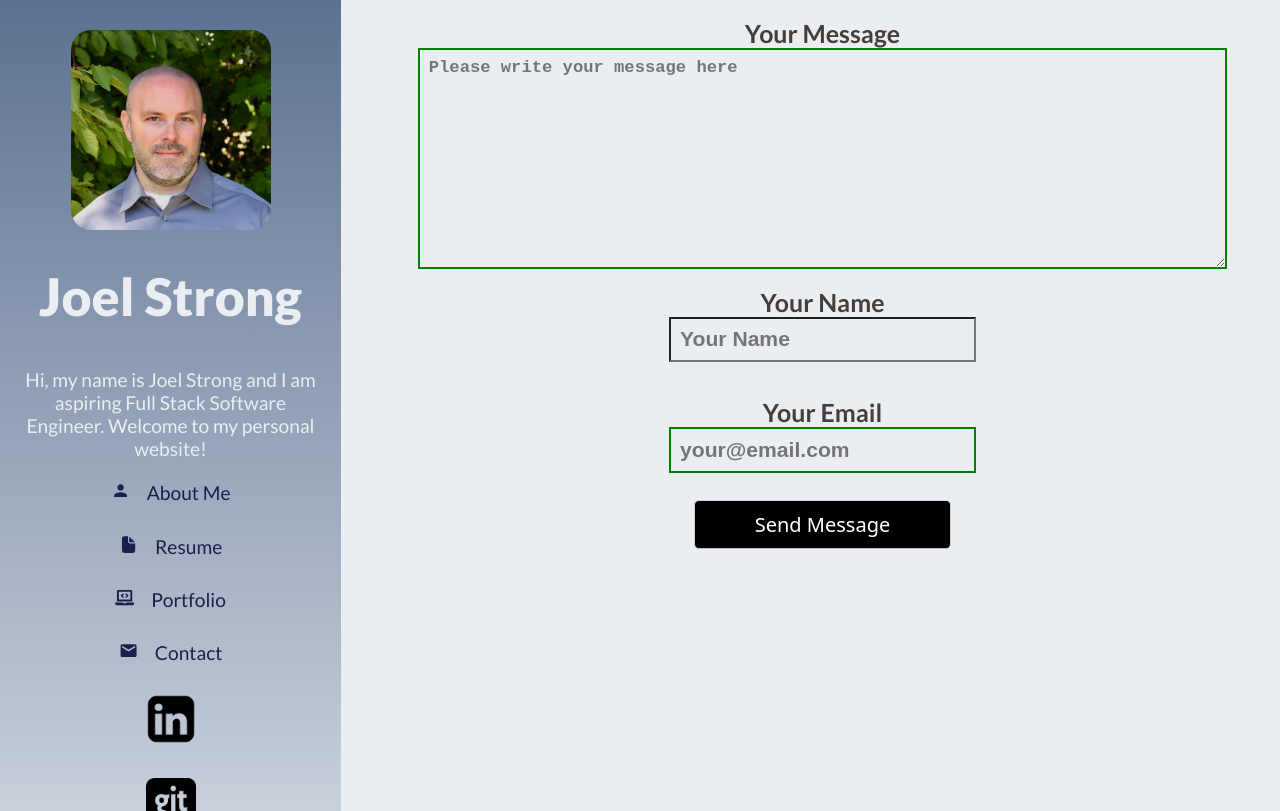
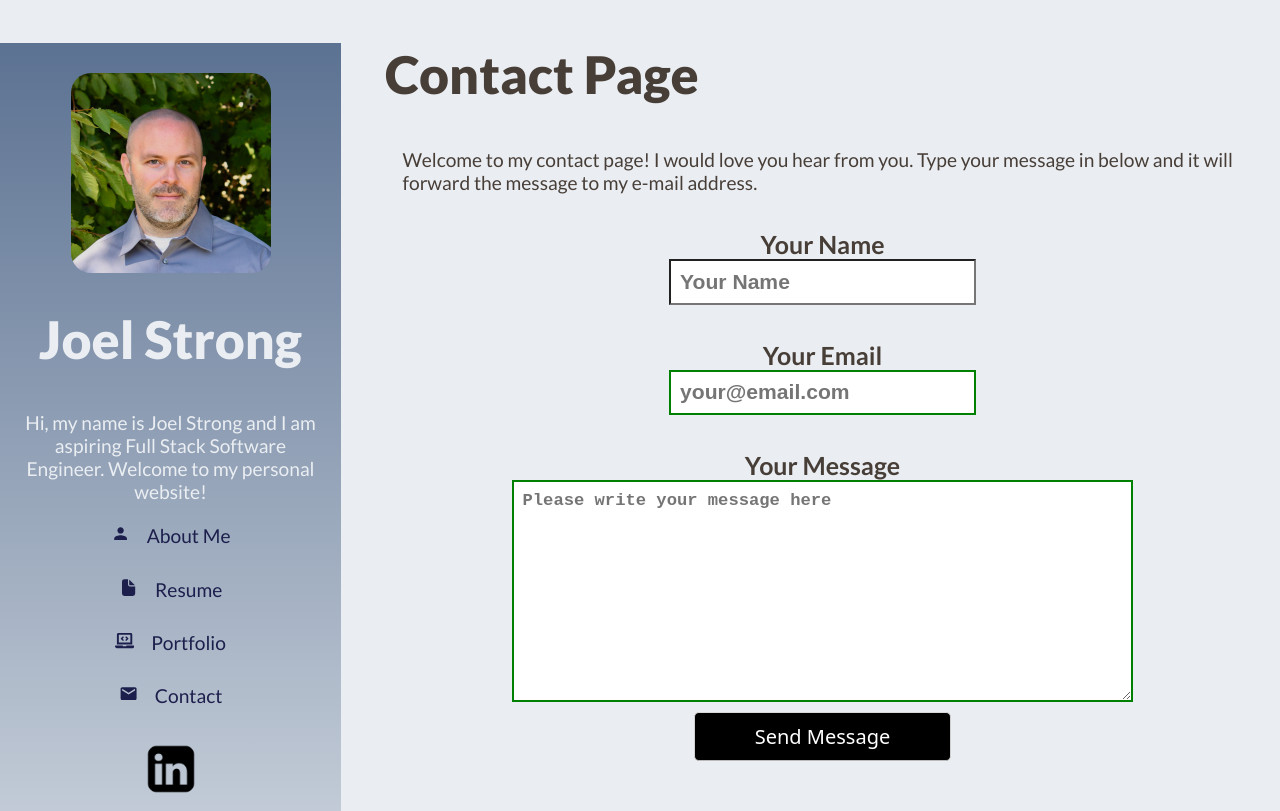
Before and after one commit to jdstrongpdx/website, a React (Create React App) app: page /ContactPage in a window 1280 px wide. Built offline with nearby package versions, Linux system fonts and the light colour scheme.

Commit message:
Update before database test

```diff
--- a/src/App.css
+++ b/src/App.css
@@ -265,6 +265,7 @@ div.content {
 
   /*  ----- Form ----- */j
   form, button, input, select, textarea, legend, label{
+
     font-size: 1.3em;
     font-weight: 600;
   }
@@ -277,6 +278,7 @@ div.content {
 
   }
   fieldset {
+
     border: 2px solid var(--color-dark-brown);
     margin-bottom: 1%;
     width: 80%;
@@ -335,7 +337,7 @@ div.content {
   input {
     padding: 1%;
     font-size: 110%;
-    background-color: var(--color-cream);
+    background-color: white;
     margin-bottom: 2%;
   }
   select {}
@@ -346,8 +348,8 @@ div.content {
     padding: 1%;
     font-size: 110%;
     height: 200px;
-    width: 90%;
-    background-color: var(--color-cream);
+    width: 600px;
+    background-color: white;
     align-items: center;
   }
   output {}
--- a/src/components/NavBar.js
+++ b/src/components/NavBar.js
@@ -20,6 +20,7 @@ function NavBar() {
         <Link to="/PortfolioPage"><FaLaptopCode /> &ensp; Portfolio</Link>
         <Link to="/ContactPage"> <MdEmail /> &ensp; Contact</Link>
 
+        <p>
         <a href="https://www.linkedin.com/in/joel-strong/" target="https://www.linkedin.com/in/joel-strong/">
         <img height="50" alt="LinkedIn logo" src="./logos/linkedin.png"/>
         </a>
@@ -31,6 +32,7 @@ function NavBar() {
         <a href="https://leetcode.com/jdstrongpdx/" target="https://leetcode.com/jdstrongpdx/">
         <img height="50" alt="Leetcode logo" src="./logos/leetcode.png"/>
         </a>
+        </p>
 
         <br></br>
         &copy; 2023 Joel Strong
--- a/src/pages/ContactPage.js
+++ b/src/pages/ContactPage.js
@@ -1,5 +1,4 @@
 import React, { Component } from 'react';
-import axios from 'axios';
 
 class Contact extends Component {
 
@@ -14,15 +13,21 @@ class Contact extends Component {
     render() {
         return(
             <>
+
+            <h1>Contact Page</h1>
+
+            <p>Welcome to my contact page!  I would love you hear from you.  Type your message in below and it will forward the message to my e-mail address. </p>
             <form className="contact-form" onSubmit={ (e) => this.formSubmit(e)}>
-            <label class="message" htmlFor="message-input">Your Message</label>
-            <textarea onChange={e => this.setState({ message: e.target.value})} name="message" class="message-input" type="text" placeholder="Please write your message here" value={this.state.message} required/>
 
-            <label class="message-name" htmlFor="message-name">Your Name</label>
-            <input onChange={e => this.setState({ name: e.target.value})} name="name" class="message-name" type="text" placeholder="Your Name" value={this.state.name}/>
+            <label className="message-name" htmlFor="message-name">Your Name</label>
+            <input onChange={e => this.setState({ name: e.target.value})} name="name" className="message-name" type="text" placeholder="Your Name" value={this.state.name}/>
 
-            <label class="message-email" htmlFor="message-email">Your Email</label>
-            <input onChange={(e) => this.setState({ email: e.target.value})} name="email" class="message-email" type="email" placeholder="your@email.com" required value={this.state.email} />
+            <label className="message-email" htmlFor="message-email">Your Email</label>
+            <input onChange={(e) => this.setState({ email: e.target.value})} name="email" className="message-email" type="email" placeholder="your@email.com" required value={this.state.email} />
+
+            <label className="message" htmlFor="message-input">Your Message</label>
+            <textarea onChange={e => this.setState({ message: e.target.value})} name="message" className="message-input" type="text" placeholder="Please write your message here" value={this.state.message} required/>
+
 
             <div className="button--container">
                 <button type="submit" className="button button-primary">{ this.state.buttonText }</button>
```
